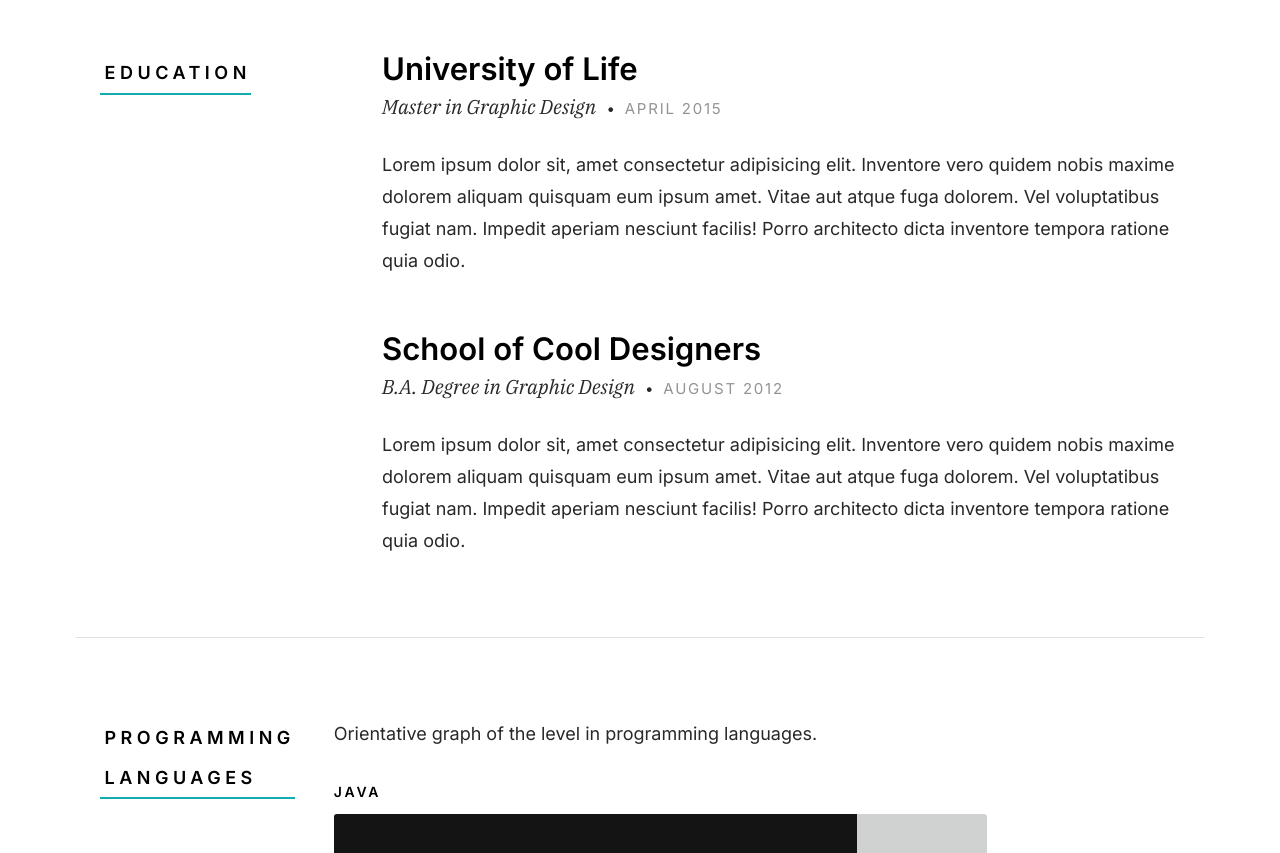
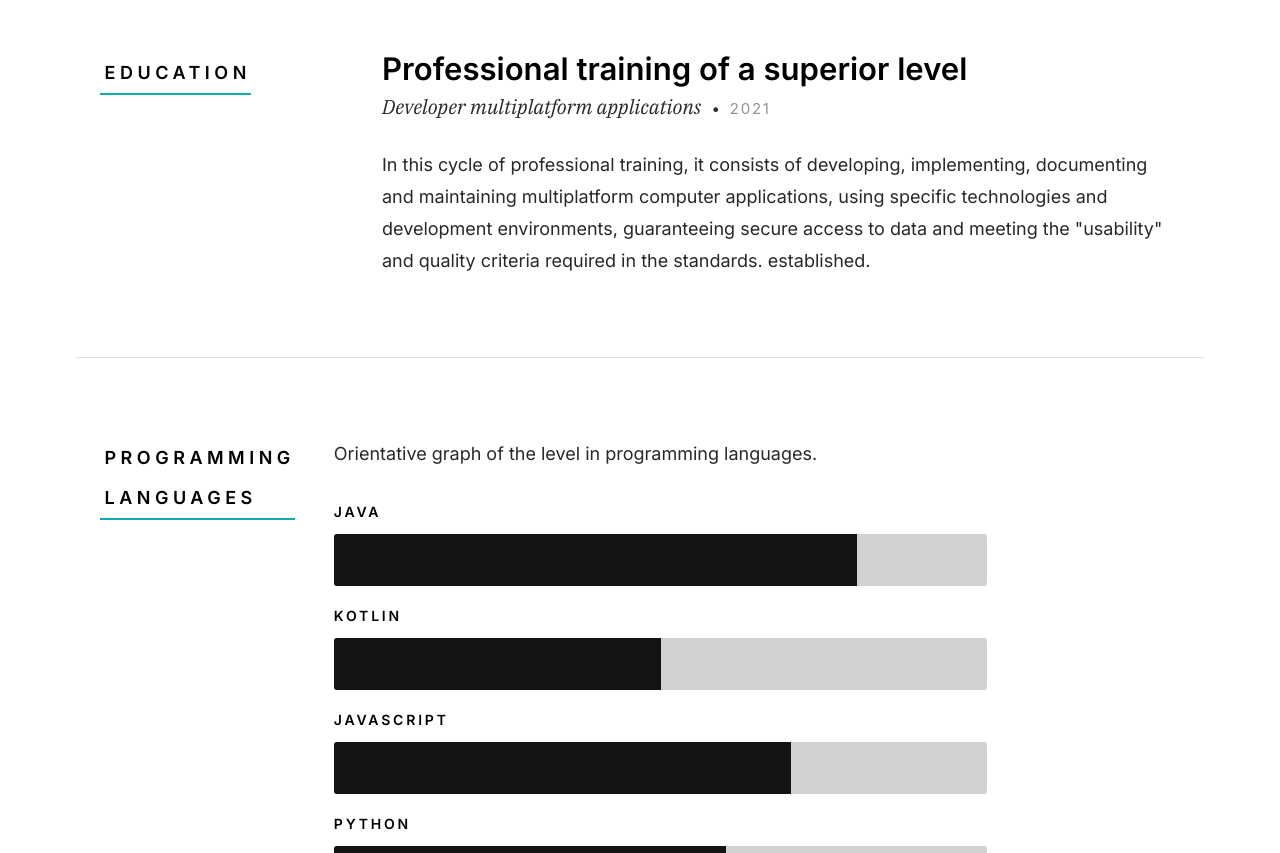
Before and after one commit to PedroGM80/PedroGM80, a plain HTML site: page index.html in a window 1280 px wide. Shown: the part 3217-4070 px from the top of the page. Drawn offline with Linux system fonts and the light colour scheme.

Commit message:
Update index.html
text chage

```diff
--- a/index.html
+++ b/index.html
@@ -275,41 +275,17 @@
                     <div class="resume-block">
 
                         <div class="resume-block__header">
-                            <h4 class="h3">University of Life</h4>
+                            <h4 class="h3">Professional training of a superior level</h4>
                             <p class="resume-block__header-meta">
-                                <span>Master in Graphic Design</span>
+                                <span>Developer multiplatform applications</span>
                                 <span class="resume-block__header-date">
-                                    April 2015
+                                    2021
                                 </span>
                             </p>
                         </div>
-
-                        <p>
-                            Lorem ipsum dolor sit, amet consectetur adipisicing elit. Inventore
-                            vero quidem nobis maxime dolorem aliquam quisquam eum ipsum amet. Vitae
-                            aut atque fuga dolorem. Vel voluptatibus fugiat nam. Impedit aperiam
-                            nesciunt facilis! Porro architecto dicta inventore tempora ratione quia odio.
-                        </p>
-
-                    </div> <!-- end resume-block -->
-
-                    <div class="resume-block">
-
-                        <div class="resume-block__header">
-                            <h4 class="h3">School of Cool Designers</h4>
-                            <p class="resume-block__header-meta">
-                                <span>B.A. Degree in Graphic Design</span>
-                                <span class="resume-block__header-date">
-                                    August 2012
-                                </span>
-                            </p>
-                        </div>
-
-                        <p>
-                            Lorem ipsum dolor sit, amet consectetur adipisicing elit. Inventore
-                            vero quidem nobis maxime dolorem aliquam quisquam eum ipsum amet. Vitae
-                            aut atque fuga dolorem. Vel voluptatibus fugiat nam. Impedit aperiam
-                            nesciunt facilis! Porro architecto dicta inventore tempora ratione quia odio.
+                        <p>In this cycle of professional training, it consists of developing, implementing, documenting and maintaining
+                            multiplatform computer applications, using specific technologies and development environments,
+                            guaranteeing secure access to data and meeting the "usability" and quality criteria required in the standards. established.
                         </p>
 
                     </div> <!-- end resume-block -->
```
